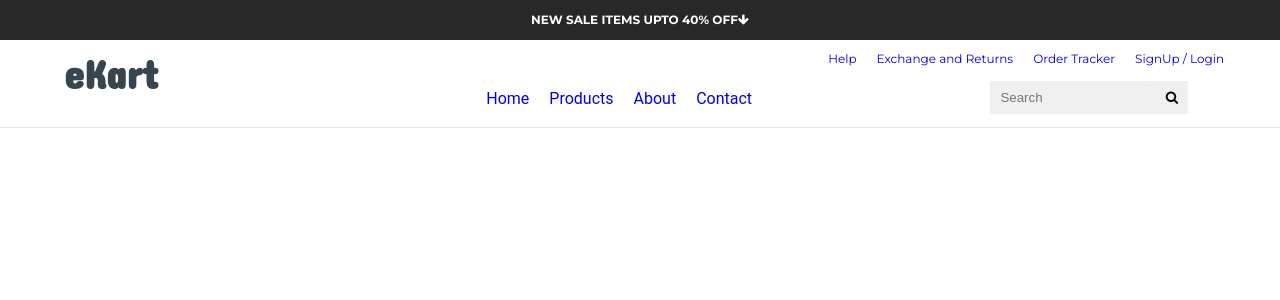
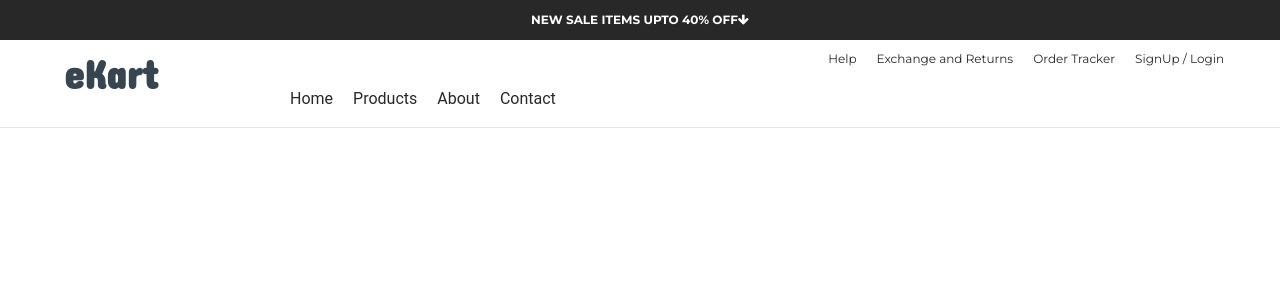
Before and after one commit to shrija21/angular-ekart-pro, an Angular app: page / in a window 1280 px wide. Shown: the top 300 px of the page. Built offline with nearby package versions, Linux system fonts and the light colour scheme.

Commit message:
Creating Component using Angular CLI - part 2

```diff
--- a/src/app/app.module.ts
+++ b/src/app/app.module.ts
@@ -5,11 +5,16 @@ import { AppRoutingModule } from './app-routing.module';
 import { AppComponent } from './app.component';
 import { HeaderComponent } from './header/header.component';
 import { TopHeaderComponent } from './top-header/top-header.component';
+import { TopMenuComponent } from './header/top-menu/top-menu.component';
+import { MainMenuComponent } from './header/main-menu/main-menu.component';
 
 @NgModule({
   declarations: [
     AppComponent,
-    HeaderComponent, TopHeaderComponent
+    HeaderComponent,
+    TopHeaderComponent,
+    TopMenuComponent,
+    MainMenuComponent
   ],
   imports: [
     BrowserModule,
--- a/src/app/header/header.component.css
+++ b/src/app/header/header.component.css
@@ -22,30 +22,11 @@
     font-size: 12px;
 }
 
-.ekart--top--bar {
-    width: auto;
-    text-align: right;
-    padding-top: 3px;
-    padding-bottom: 15px;
-    padding-right: 30px;
-}
-
-.ekart-menu {
-    padding-top: 2vh;
-    padding: 1vh 1vh;
-    color: #36454F;
-    font-family: 'Roboto', sans-serif;
-    font-weight: normal;
-    font-size: 16px;
-    width: 70%;
-    text-align: center;
-}
-
 .ekart--bottom--bar {
     display: flex;
 }
 
-.ekart--search--bar {
+/* .ekart--search--bar {
     padding: 0vh 3vh;
 }
 
@@ -57,18 +38,13 @@
     padding: 2px 10px;
 }
 
-a {
-    text-decoration: none;
-    padding: 0px 10px;
-}
-
 .ekart--search--btn {
     width: 33px;
     height: 33px;
     border: none;
     background-color: #efefef;
     margin-left: -5px;
-}
+} */
 
 .btn {
     padding: 15px 25px;
--- a/src/app/header/header.component.html
+++ b/src/app/header/header.component.html
@@ -3,25 +3,17 @@
         eKart
     </div>
     <div class="ekart--header-nav">
-        <div class="ekart--top--bar">
-            <a href="#">Help</a>
-            <a href="#">Exchange and Returns</a>
-            <a href="#">Order Tracker</a>
-            <a href="#">SignUp  / Login</a>
-        </div>
+        <!-- Top Menu -->
+        <top-menu></top-menu>
         <div class="ekart--bottom--bar">
-            <div class="ekart-menu">
-                <a href="#">Home</a>
-                <a href="#">Products</a>
-                <a href="#">About</a>
-                <a href="#">Contact</a>
-            </div>
-            <div class="ekart--search--bar">
+            <!-- Main Menu -->
+            <main-menu></main-menu>
+            <!-- <div class="ekart--search--bar">
                 <input type="text" class="ekart-search-box" placeholder="Search">
                 <button class="ekart--search--btn">
                     <i class="fa fa fa-search" aria-hidden="true"></i>
                 </button>
-            </div>
+            </div> -->
         </div>
     </div>
 </div>
--- /dev/null
+++ b/src/app/header/main-menu/main-menu.component.css
@@ -0,0 +1,10 @@
+.ekart-menu {
+    padding-top: 2vh;
+    padding: 1vh 1vh;
+    color: #36454F;
+    font-family: 'Roboto', sans-serif;
+    font-weight: normal;
+    font-size: 16px;
+    width: 70%;
+    text-align: center;
+}
--- /dev/null
+++ b/src/app/header/main-menu/main-menu.component.html
@@ -0,0 +1,6 @@
+<div class="ekart-menu">
+    <a href="#">Home</a>
+    <a href="#">Products</a>
+    <a href="#">About</a>
+    <a href="#">Contact</a>
+</div>
--- /dev/null
+++ b/src/app/header/top-menu/top-menu.component.css
@@ -0,0 +1,7 @@
+.ekart--top--bar {
+    width: auto;
+    text-align: right;
+    padding-top: 3px;
+    padding-bottom: 15px;
+    padding-right: 30px;
+}
--- /dev/null
+++ b/src/app/header/top-menu/top-menu.component.html
@@ -0,0 +1,6 @@
+<div class="ekart--top--bar">
+    <a href="#">Help</a>
+    <a href="#">Exchange and Returns</a>
+    <a href="#">Order Tracker</a>
+    <a href="#">SignUp  / Login</a>
+</div>
--- a/src/styles.css
+++ b/src/styles.css
@@ -13,3 +13,9 @@
 body {
     font-family: "Montserrat", serif;
 }
+
+a {
+    text-decoration: none;
+    padding: 0px 10px;
+    color: #282828;
+}
```
Also changed, not shown: src/app/header/main-menu/main-menu.component.ts (added, +10 -0 lines), src/app/header/top-menu/top-menu.component.ts (added, +10 -0 lines).
